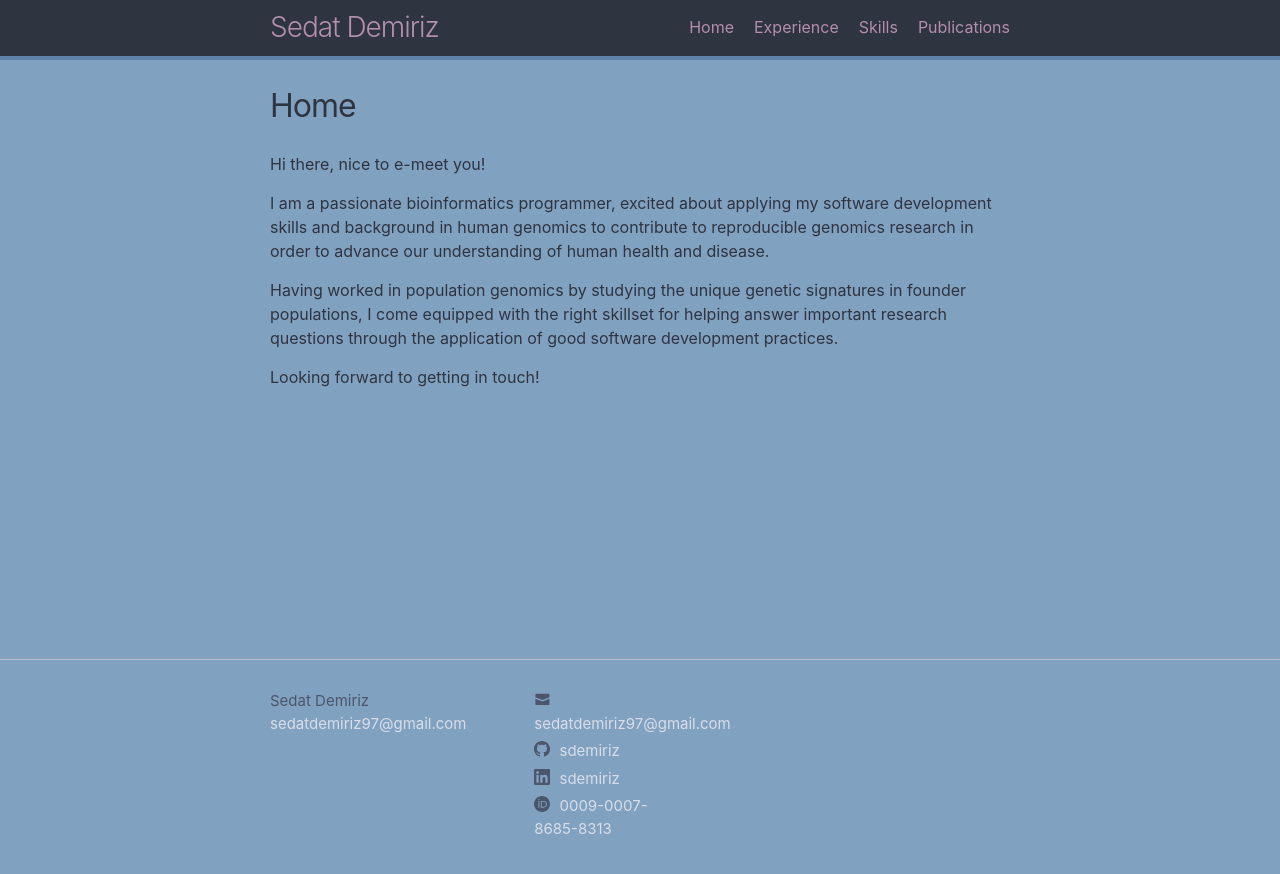
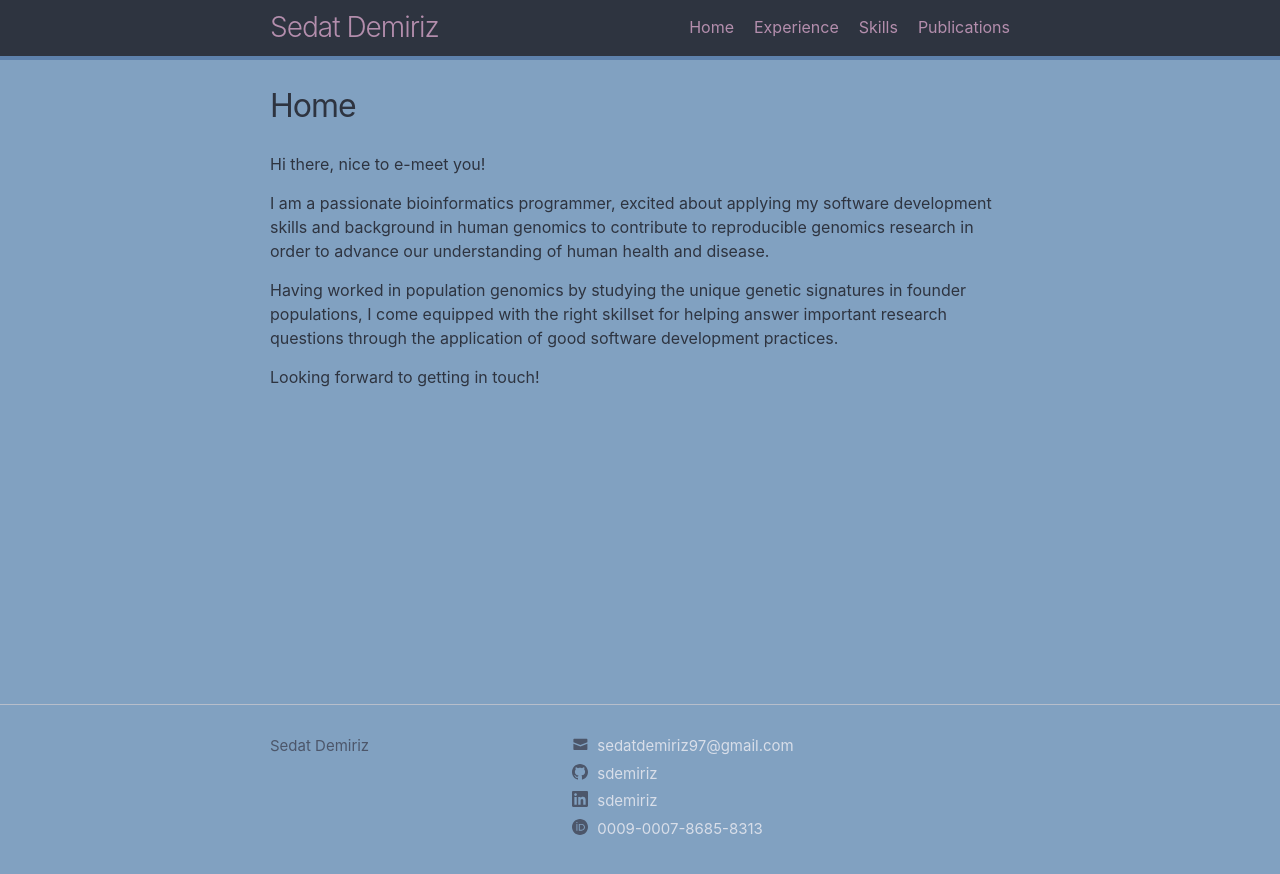
Before and after one commit to sdemiriz/sdemiriz.github.io, a Jekyll site: the page built from 01_home.html, in a window 1280 px wide. Shown: the top 874 px of the page. Built offline with Jekyll 4.4.1, drawn with Linux system fonts in a browser that asks for light colours.

Commit message:
fix: remove third footer column

```diff
--- a/_includes/footer.html
+++ b/_includes/footer.html
@@ -12,19 +12,13 @@
               {{ site.title | escape }}
             {%- endif -%}
             </li>
-            {%- if site.email -%}
-            <li>
-              <a class="u-email" href="mailto:{{ site.email }}">{{ site.email }}</a></li>
-            {%- endif -%}
         </ul>
       </div>
 
       <div class="footer-col footer-col-2">
         {%- include social.html -%}
       </div>
-
     </div>
-
   </div>
 
 </footer>
--- a/_sass/minima/_layout.scss
+++ b/_sass/minima/_layout.scss
@@ -136,19 +136,15 @@
 }
 
 .footer-col-1 {
-  width: -webkit-calc(35% - (#{$spacing-unit} / 2));
-  width: calc(35% - (#{$spacing-unit} / 2));
+  width: -webkit-calc(40% - (#{$spacing-unit} / 2));
+  width: calc(40% - (#{$spacing-unit} / 2));
 }
 
 .footer-col-2 {
-  width: -webkit-calc(20% - (#{$spacing-unit} / 2));
-  width: calc(20% - (#{$spacing-unit} / 2));
+  width: -webkit-calc(40% - (#{$spacing-unit} / 2));
+  width: calc(40% - (#{$spacing-unit} / 2));
 }
 
-.footer-col-3 {
-  width: -webkit-calc(45% - (#{$spacing-unit} / 2));
-  width: calc(45% - (#{$spacing-unit} / 2));
-}
 
 @include media-query($on-laptop) {
 
```
